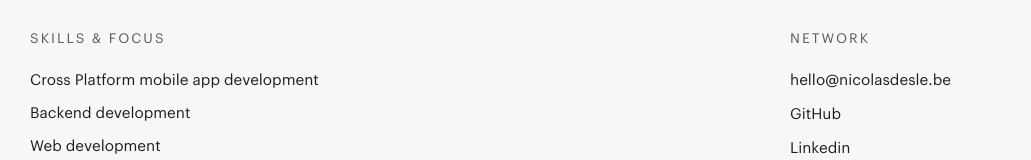
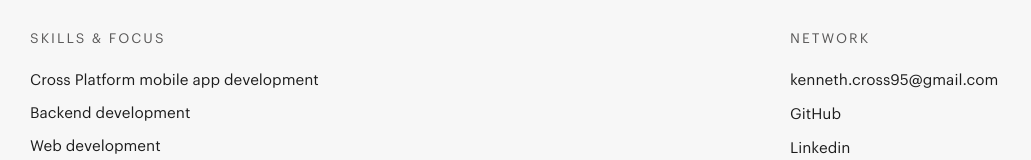
Before and after one commit to cross19xx/cross19xx, a Next.js app: page / in a window 1280 px wide. Shown: the part 495-655 px from the top of the page, without its empty margins (0-1031 px from the left). Built offline with nearby package versions, Linux system fonts and the light colour scheme.

Commit message:
fix: links in network

```diff
--- a/src/pages/index.tsx
+++ b/src/pages/index.tsx
@@ -8,7 +8,7 @@ import Logo from '_/components/Logo';
 import SplitText from '_/components/SplitText';
 
 const NETWORK = [
-  { title: 'hello@nicolasdesle.be', link: 'mailto:hello@nicolasdesle.be' },
+  { title: 'kenneth.cross95@gmail.com', link: 'mailto:kenneth.cross95@gmail.com' },
   { title: 'GitHub', link: 'https://www.github.com/cross19xx' },
   { title: 'Linkedin', link: 'https://www.linkedin.com/in/kenneth-kwakye-gyamfi' },
   { title: 'Facebook', link: 'https://www.facebook.com/profile.php?id=100009436144652' },
```
